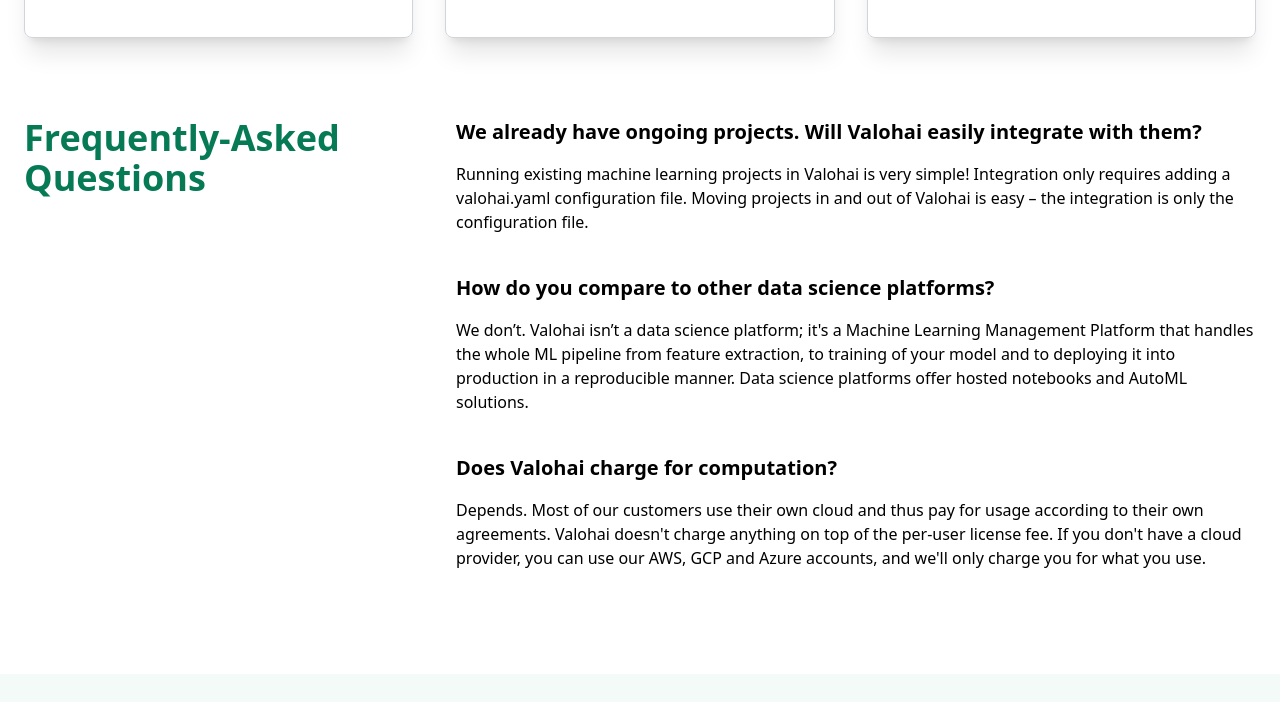
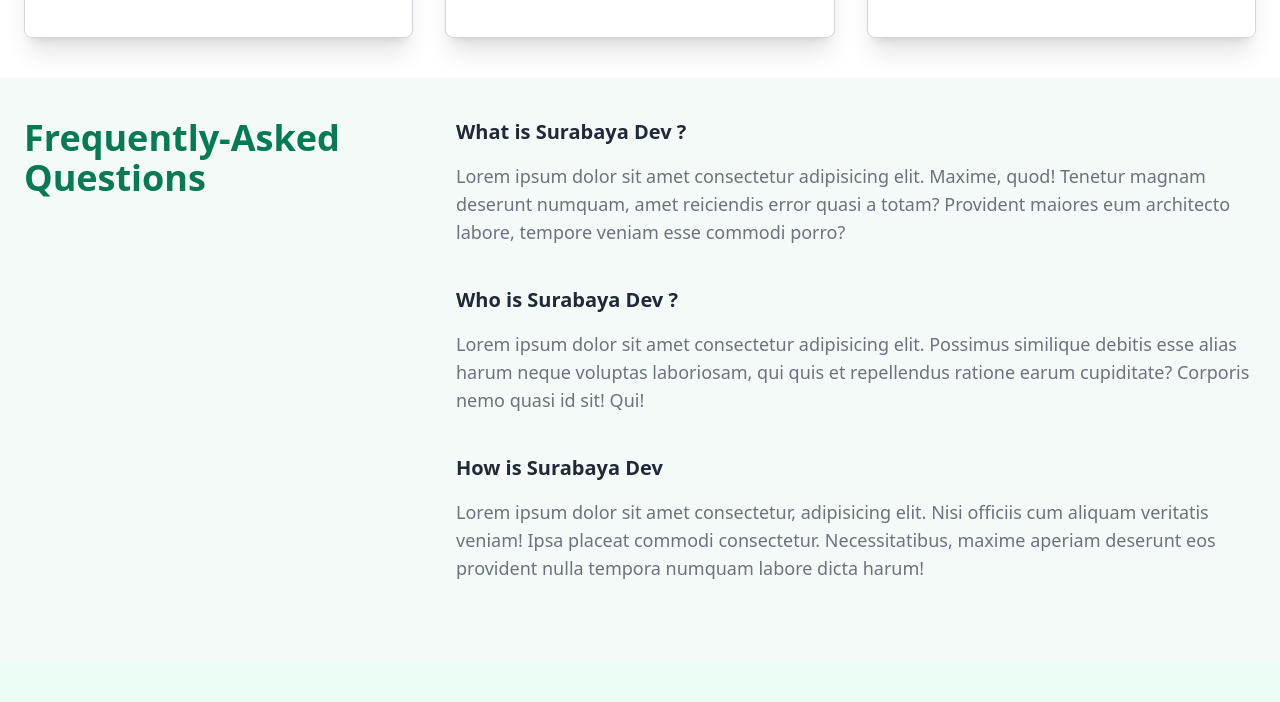
Before and after one commit to raisilhamn/surabaya-dev-landing-page, a website: page index.html in a window 1280 px wide. Shown: the part 1388-2090 px from the top of the page. Drawn offline with Linux system fonts and the light colour scheme.

Commit message:
FAQ Update

```diff
--- a/index.html
+++ b/index.html
@@ -28,9 +28,6 @@
   <header class="bg-green-50 dark:bg-gray-900 pattern">
     <div class="container px-6 mx-auto">
       <nav class="flex flex-col py-6 sm:flex-row sm:justify-between sm:items-center">
-
-
-
         <!-- <div>
             <a href="#" class="text-2xl font-semibold text-gray-800 dark:text-white hover:text-gray-300">Brand</a>
           </div>
@@ -79,12 +76,10 @@
 
             <div class="flex items-center mt-5 ">
 
-
-
-
-              <a href="#"
+              <!-- Bawah header -->
+              <!-- <a href="#"
                 class="px-3 py-1 text-sm font-semibold text-gray-800 transition-colors duration-300 transform border-2 rounded-md dark:text-white hover:bg-green-500">Sign
-                In</a>
+                In</a> -->
 
 
 
@@ -223,60 +218,61 @@
     </div>
   </section>
 
+  <!-- <hr class="container px-6 bg-green-500 dark:bg-green-700"> -->
 
-  <div class="container px-6 py-10 mx-auto bg-lightblue">
+  <div class="bg-green-50 dark:bg-emerald-700">
+    <div class="container px-6 py-10 mx-auto">
       <div class="flex flex-col mx-auto md:flex-row">
         <h2
-        class=" text-green-600 capitalize lg:text-4xl dark:text-white w-full mr-8 text-3xl font-extrabold leading-9 md:w-1/3">
+          class=" text-green-600 capitalize lg:text-4xl dark:text-white w-full mr-8 mb-9 text-3xl font-extrabold md:w-1/3">
           Frequently-asked questions
         </h2>
         <dl class="w-full md:w-2/3">
           <dt class="mb-4">
-          <h3 class="text-xl font-semibold">
-            We already have ongoing projects. Will Valohai easily integrate with them?
+            <h3 class="text-xl font-semibold text-gray-800 dark:text-white">
+              What is Surabaya Dev ?
             </h3>
           </dt>
           <dd class="mb-10">
-          <p>
-            Running existing machine learning projects in Valohai is very simple! Integration only requires adding a
-            valohai.yaml configuration file. Moving projects in and out of Valohai is easy – the integration is only the
-            configuration file.
+            <p class="text-lg text-gray-500 dark:text-slate-50">
+              Lorem ipsum dolor sit amet consectetur adipisicing elit. Maxime, quod! Tenetur magnam deserunt numquam,
+              amet reiciendis error quasi a totam? Provident maiores eum architecto labore, tempore veniam esse commodi
+              porro?
             </p>
           </dd>
           <dt class="mb-4">
-          <h3 class="text-xl font-semibold">
-            How do you compare to other data science platforms?
+            <h3 class="text-xl font-semibold text-gray-800 dark:text-white">
+              Who is Surabaya Dev ?
             </h3>
           </dt>
           <dd class="mb-10">
-          <p>
-            We don’t. Valohai isn’t a data science platform; it&#x27;s a Machine Learning Management Platform that
-            handles the whole ML pipeline from feature extraction, to training of your model and to deploying it into
-            production in a reproducible manner. Data science platforms offer hosted notebooks and AutoML solutions.
+            <p class="text-lg text-gray-500 dark:text-slate-50">
+              Lorem ipsum dolor sit amet consectetur adipisicing elit. Possimus similique debitis esse alias harum neque
+              voluptas laboriosam, qui quis et repellendus ratione earum cupiditate? Corporis nemo quasi id sit! Qui!
             </p>
           </dd>
           <dt class="mb-4">
-          <h3 class="text-xl font-semibold">
-            Does Valohai charge for computation?
+            <h3 class="text-xl font-semibold text-gray-800 dark:text-white">
+              How is Surabaya Dev
             </h3>
           </dt>
-        <dd class="mb-16">
-          <p>
-            Depends. Most of our customers use their own cloud and thus pay for usage according to their own agreements.
-            Valohai doesn&#x27;t charge anything on top of the per-user license fee. If you don&#x27;t have a cloud
-            provider, you can use our AWS, GCP and Azure accounts, and we&#x27;ll only charge you for what you use.
+          <dd class="mb-10">
+            <p class="text-lg text-gray-500 dark:text-slate-50">
+              Lorem ipsum dolor sit amet consectetur, adipisicing elit. Nisi officiis cum aliquam veritatis veniam! Ipsa
+              placeat commodi consectetur. Necessitatibus, maxime aperiam deserunt eos provident nulla tempora numquam
+              labore dicta harum!
             </p>
           </dd>
         </dl>
       </div>
     </div>
 
-
+  </div>
 
 
 
 </body>
-<footer class="bg-green-50 dark:bg-gray-900">
+<footer class="bg-emerald-50 dark:bg-gray-900">
   <div class="container p-6 mx-auto">
     <div class="mt-5 lg:flex">
       <div class="w-full -mx-6 lg:w-2/5">
```
Also changed, not shown: dist/style.css. Lines whose indentation alone changed are shown as unchanged.
